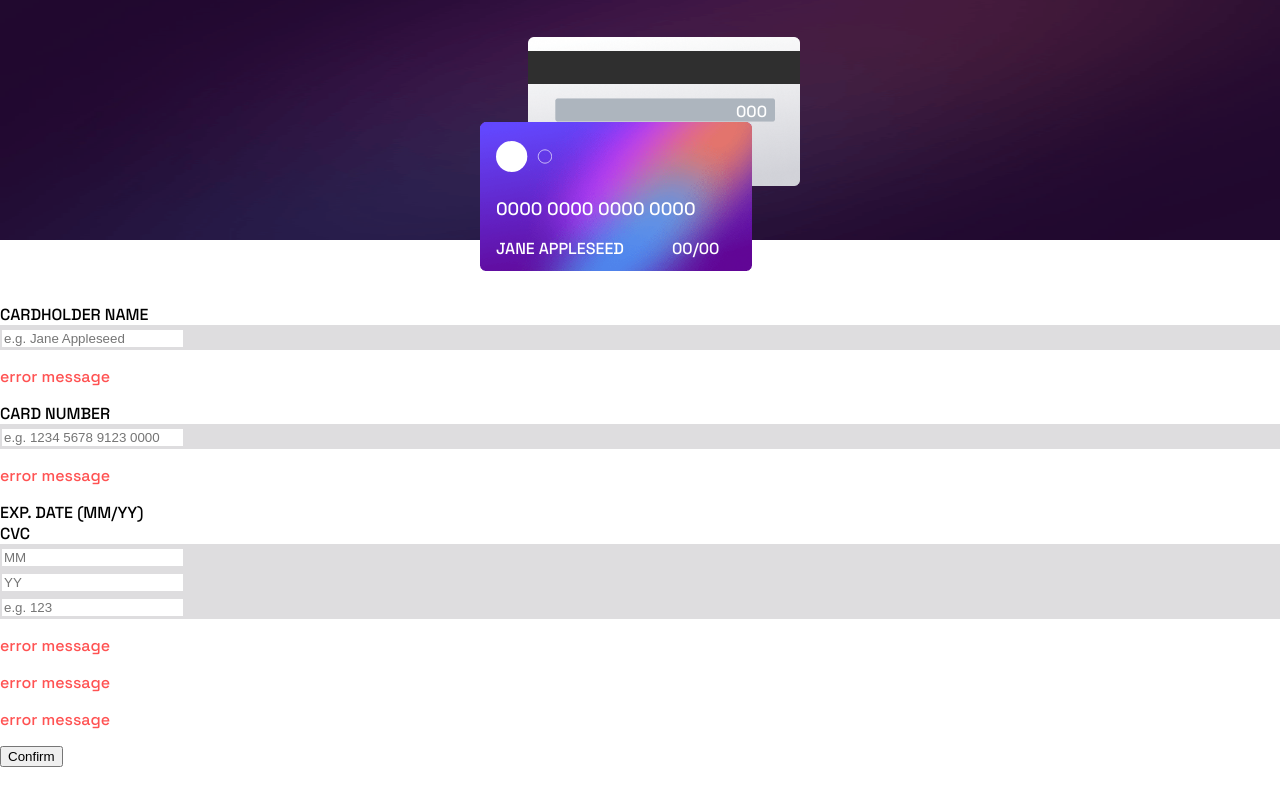
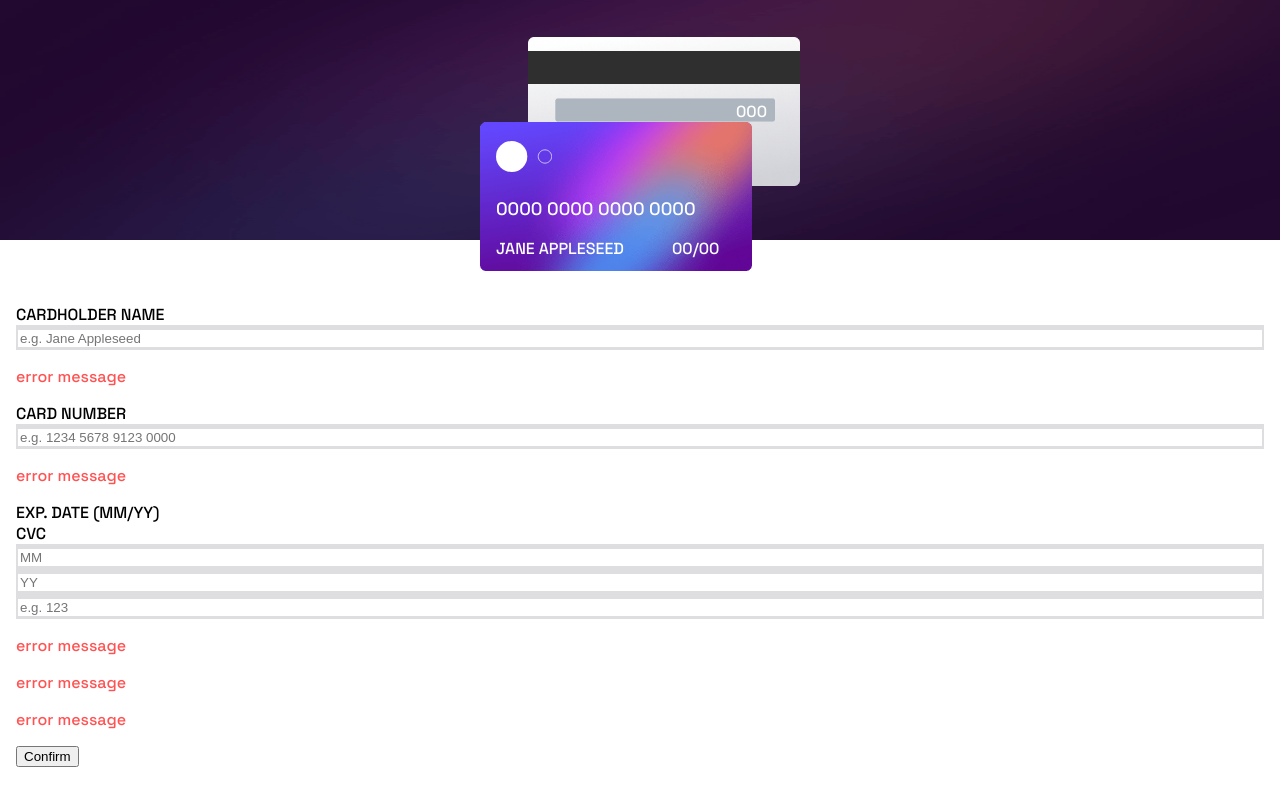
Before and after one commit to wishba/interactive-card-details-form-main, a React (Vite) app: page / in a window 1280 px wide. Built offline with nearby package versions, Linux system fonts and the light colour scheme.

Commit message:
form padding

```diff
--- a/src/index.css
+++ b/src/index.css
@@ -94,7 +94,8 @@ body {
 }
 
 .form {
-  margin-top: 4em;
+  margin-top: 3em;
+  padding: 1em;
 }
 
 form>* {
@@ -131,6 +132,7 @@ form>* {
 input {
   border: none;
   color: var(--clr-inputtxt);
+  width: 100%;
 }
 
 input:focus {
```
